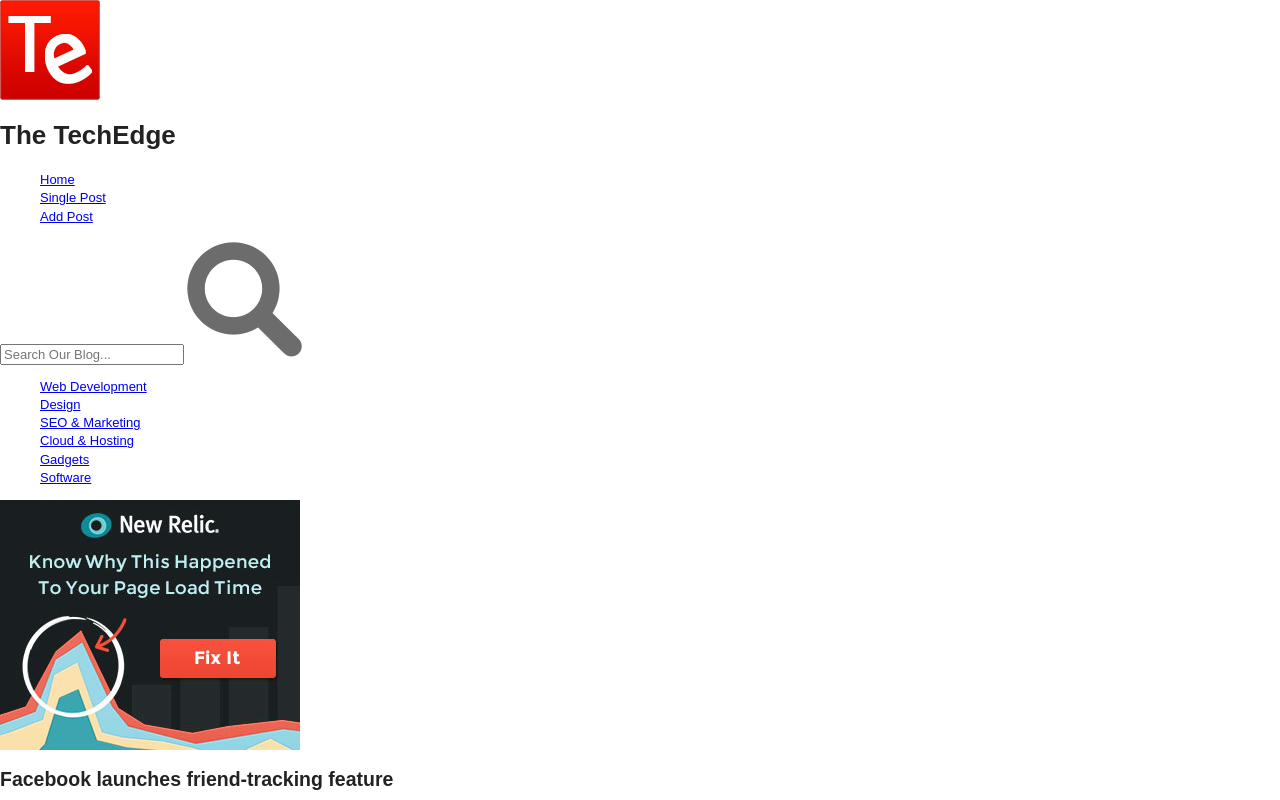
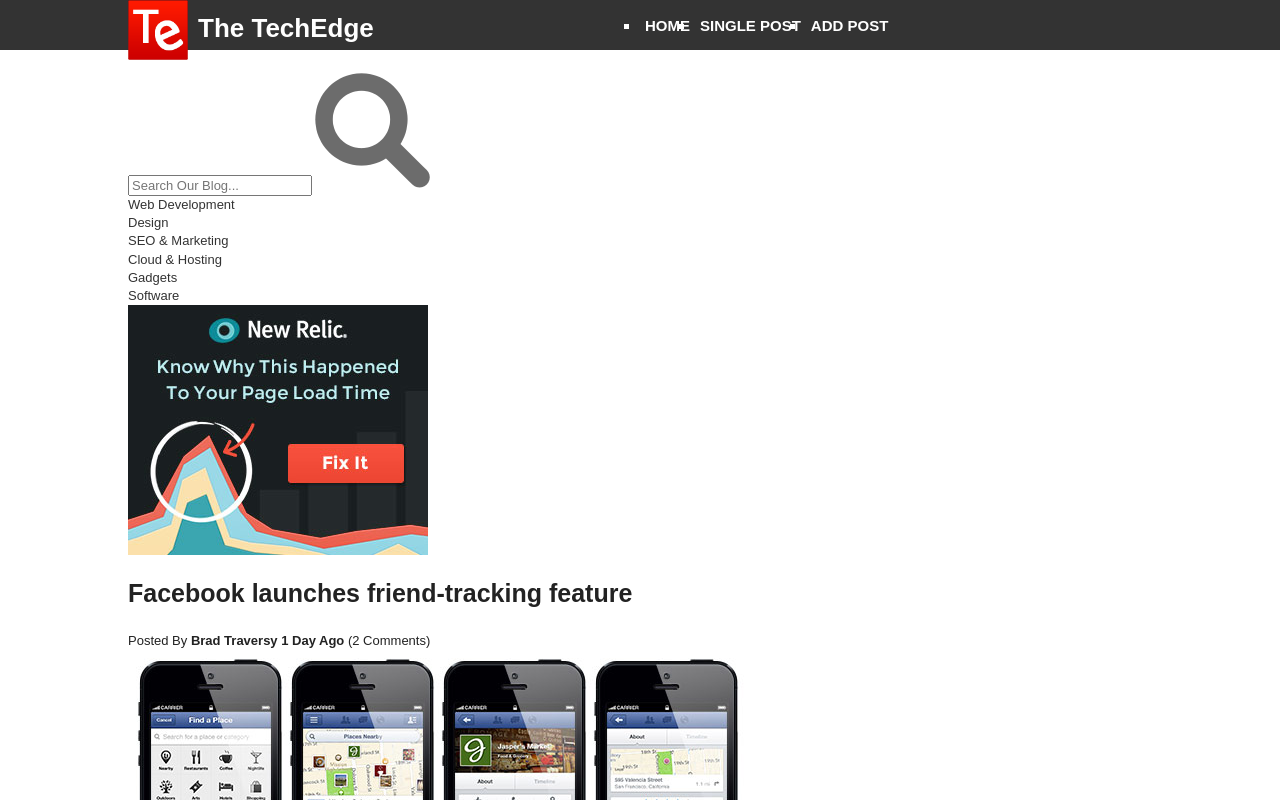
Before and after one commit to marselgray/blog, a plain HTML site: page index.html in a window 1280 px wide. Shown: the top 800 px of the page. Drawn offline with Linux system fonts and the light colour scheme.

Commit message:
First styles

```diff
--- a/css/main.css
+++ b/css/main.css
@@ -61,11 +61,70 @@ textarea {
    Author's custom styles
    ========================================================================== */
 
+   a{
+	   color: #333;
+	   text-decoration: none;
+   }
 
+   h2{
+	   font-size: 25px;
+   }
 
+   ul, ol{
+	   margin: 0;
+	   padding: 0;
+   }
 
+   .container{
+	   margin: 0 auto;
+	   width: 80%;
+	   overflow: hidden;
+   }
 
+   #main-header{
+	   height: 50px;
+	   background: #333;
+	   overflow: hidden;
+	   margin-bottom: 20px;
+   }
 
+   #branding{
+	float: left;
+	width: 50%;
+	}
+
+ #branding h1{
+	   padding: 10px 0 0 70px;
+	   color: #fff;
+	   margin: 0 !important;
+   }
+
+   #branding img{
+	   position: absolute;
+	   width: 60px;
+	   height: auto;
+   }
+
+  #main-nav{
+	  float: right;
+	  width: 50%;
+	  padding-top: 12px;
+  }
+
+   #main-nav a{
+	color: #fff;
+
+   }
+
+   #main-nav li{
+	   float: left;
+	   padding: 3px 5px 0 5px;
+		text-transform: uppercase;
+	   font-size: 15px;
+	   font-weight: bold;
+	   list-style: square;
+	   color: #fff;
+   }
 
 
 
```
